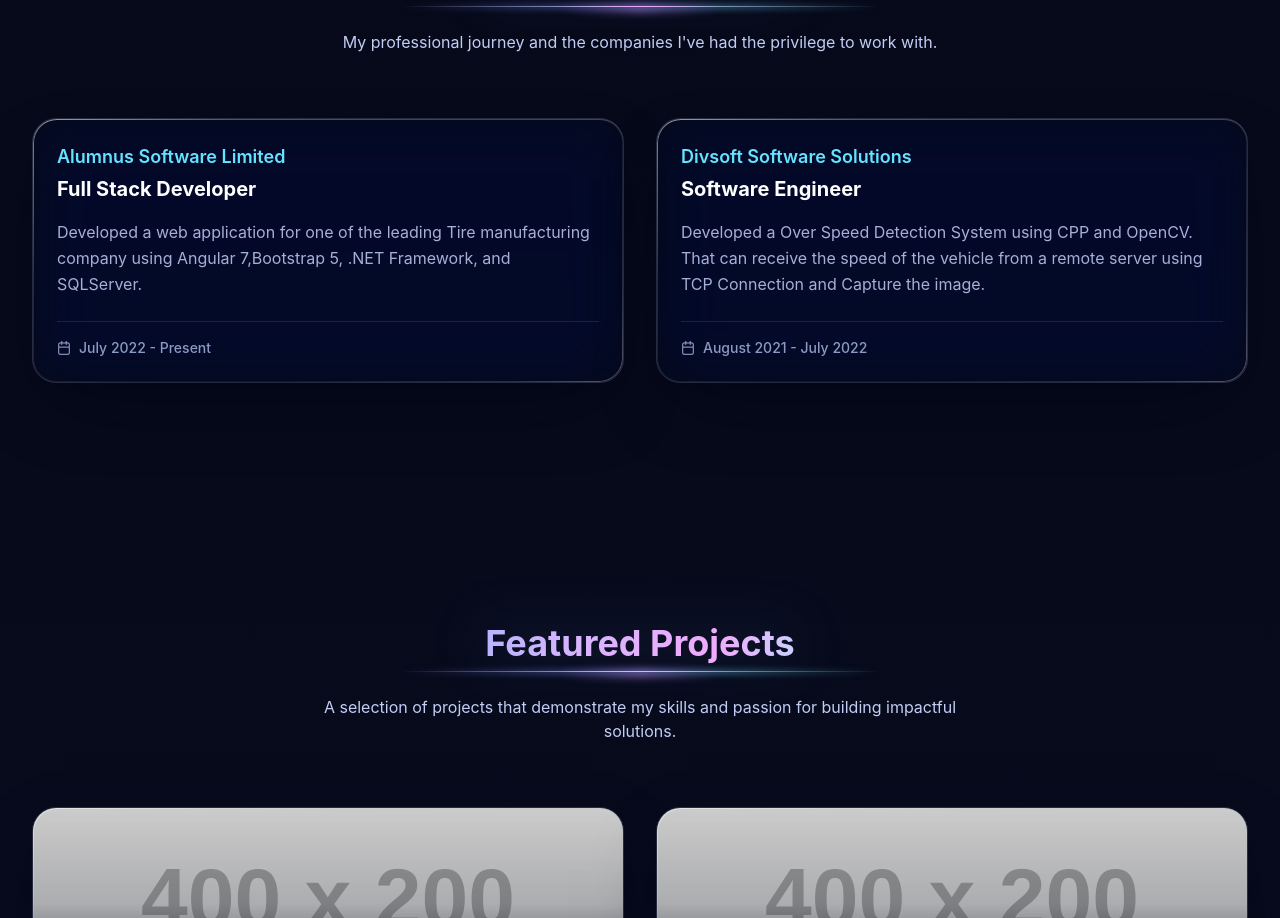
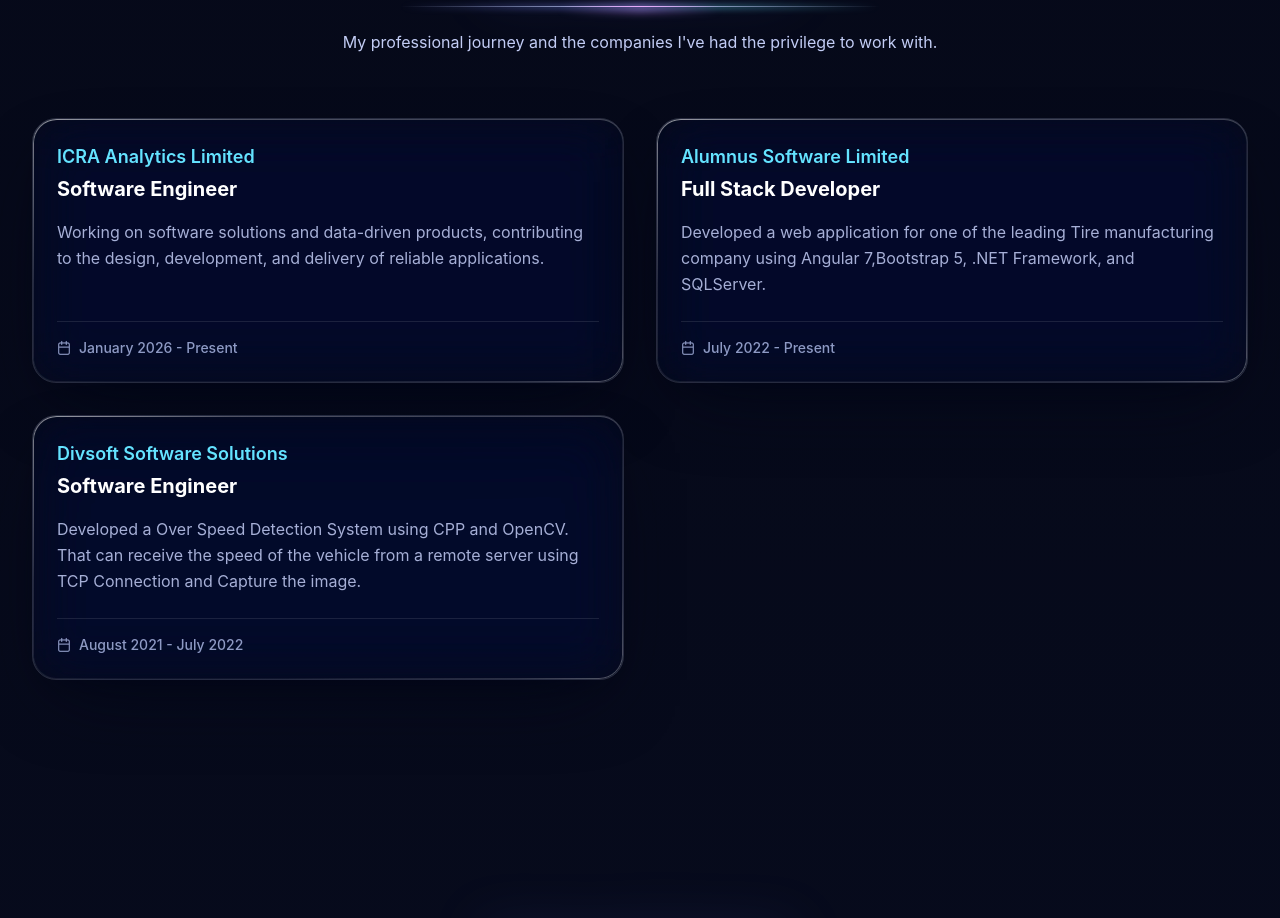
Before and after one commit to know120/know120.github.io, a React (Vite) app: page /#/ in a window 1280 px wide. Shown: the part 962-1880 px from the top of the page. Built offline with nearby package versions, Linux system fonts and the light colour scheme.

Commit message:
Add ICRA Analytics experience entry

```diff
--- a/src/components/Experience.jsx
+++ b/src/components/Experience.jsx
@@ -2,6 +2,13 @@ import GlowingLine from "./common/GlowingLine";
 import Card from "./Card";
 
 const Experience = () => {
+
+    const expICAL = {
+        header: 'ICRA Analytics Limited',
+        title: 'Software Engineer',
+        body: 'Working on software solutions and data-driven products, contributing to the design, development, and delivery of reliable applications.',
+        footer: 'January 2026 - Present'
+    };
 
     const expASL = {
         header: 'Alumnus Software Limited',
@@ -33,6 +40,14 @@ const Experience = () => {
                 <div className={`grid grid-cols-1 md:grid-cols-2 gap-8 transition-all duration-1000 opacity-100 translate-y-0`}>
                     <div className="glass-panel glass-interactive rounded-3xl p-6">
                         <Card
+                            header={expICAL.header}
+                            title={expICAL.title}
+                            body={expICAL.body}
+                            footer={expICAL.footer}
+                        />
+                    </div>
+                    <div className="glass-panel glass-interactive rounded-3xl p-6">
+                        <Card
                             header={expASL.header}
                             title={expASL.title}
                             body={expASL.body}
```
